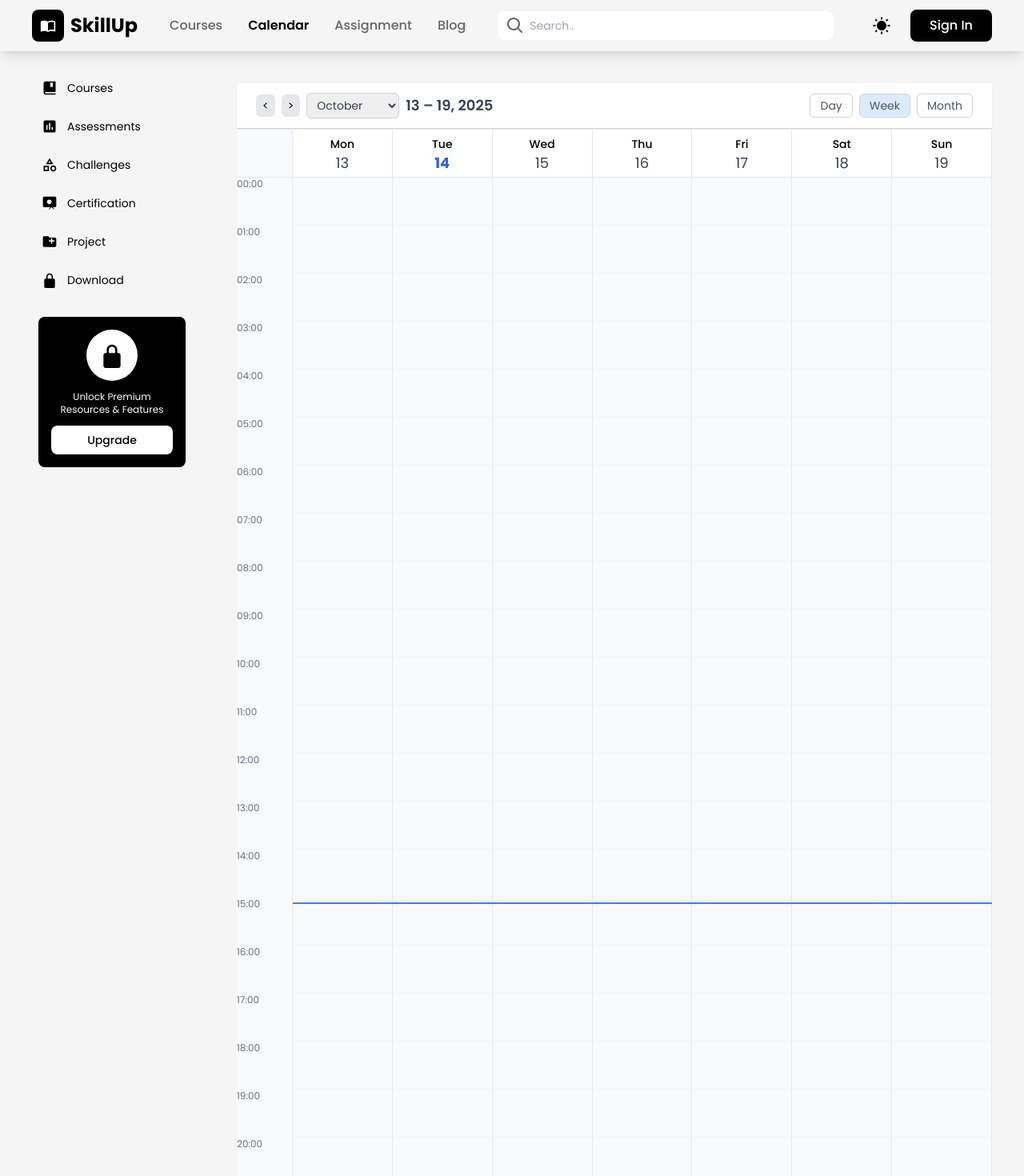
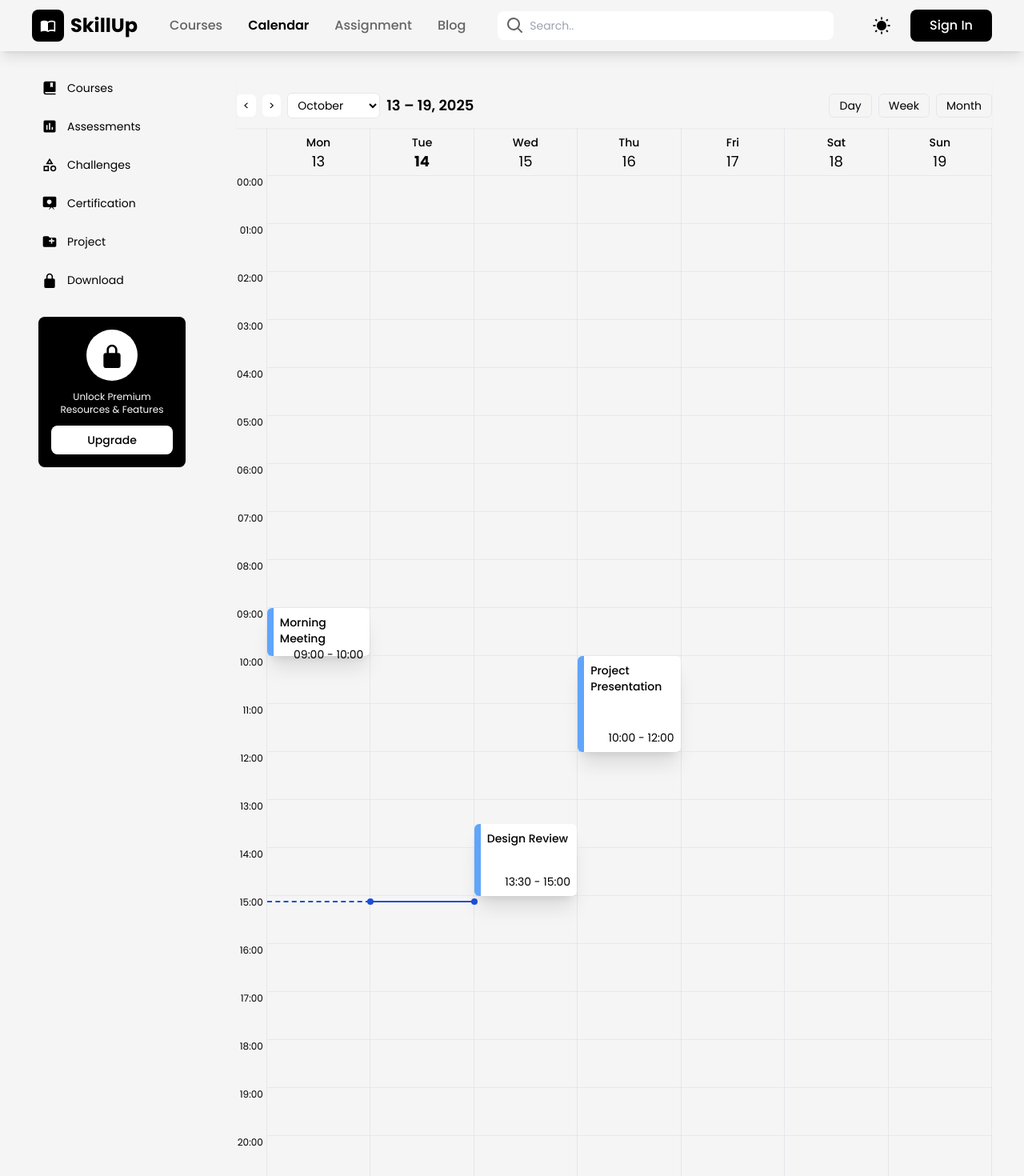
Before and after one commit to DanKRT-Star/client_nit_repo, a React (Vite) app: page /calendar in a window 1280 px wide. Shown: the top 1470 px of the page at 80% size. Built offline with nearby package versions, Linux system fonts and the light colour scheme.

Commit message:
course and calendar pages

```diff
--- a/src/pages/calendarPage.tsx
+++ b/src/pages/calendarPage.tsx
@@ -15,7 +15,7 @@ export default function CalendarPage() {
   };
 
   return (
-    <div className="flex flex-col h-full bg-gray-50">
+    <div className="flex flex-col h-full bg-surface">
       <CalendarHeader
         currentDate={currentDate}
         onNextWeek={handleNextWeek}
@@ -27,6 +27,7 @@ export default function CalendarPage() {
   );
 }
 
+//Calendar head
 interface CalendarHeaderProps {
   currentDate: dayjs.Dayjs;
   onNextWeek: () => void;
@@ -51,17 +52,17 @@ const CalendarHeader: React.FC<CalendarHeaderProps> = ({
   const currentMonth = currentDate.month();
 
   return (
-    <div className="flex justify-between items-center bg-white px-6 py-3 border-b border-gray-300 shadow-sm">
+    <div className="flex justify-between items-center bg-surface py-3 shadow-sm">
       <div className="flex items-center space-x-2">
         <button
           onClick={onPrevWeek}
-          className="px-2 py-1 bg-gray-200 rounded-md hover:bg-gray-300"
+          className="px-2 py-1 bg-background rounded-md hover:bg-component"
         >
           {"<"}
         </button>
         <button
           onClick={onNextWeek}
-          className="px-2 py-1 bg-gray-200 rounded-md hover:bg-gray-300"
+          className="px-2 py-1 bg-background rounded-md hover:bg-component"
         >
           {">"}
         </button>
@@ -70,7 +71,7 @@ const CalendarHeader: React.FC<CalendarHeaderProps> = ({
           <select
             value={currentMonth}
             onChange={(e) => onMonthChange(parseInt(e.target.value))}
-            className="border border-gray-300 rounded-md px-2 py-1 text-gray-700 text-sm focus:outline-none focus:ring-2 focus:ring-blue-400"
+            className="bg-background border rounded-md px-2 py-1 text-sm focus:outline-none"
           >
             {months.map((month, idx) => (
               <option key={month} value={idx}>
@@ -79,18 +80,18 @@ const CalendarHeader: React.FC<CalendarHeaderProps> = ({
             ))}
           </select>
 
-          <h2 className="text-lg font-semibold text-gray-700">{range}</h2>
+          <h2 className="text-lg font-semibold">{range}</h2>
         </div>
       </div>
 
       <div className="space-x-2">
-        <button className="px-3 py-1 rounded-md border border-gray-300 text-gray-600 hover:bg-gray-100">
+        <button className="px-3 py-1 rounded-md border hover:bg-component">
           Day
         </button>
-        <button className="px-3 py-1 rounded-md border border-gray-300 text-gray-600 hover:bg-gray-100 bg-blue-100">
+        <button className="px-3 py-1 rounded-md border hover:bg-component">
           Week
         </button>
-        <button className="px-3 py-1 rounded-md border border-gray-300 text-gray-600 hover:bg-gray-100">
+        <button className="px-3 py-1 rounded-md border hover:bg-component">
           Month
         </button>
       </div>
@@ -98,14 +99,18 @@ const CalendarHeader: React.FC<CalendarHeaderProps> = ({
   );
 };
 
+//Calendar body
 interface CalendarGridProps {
   currentDate: dayjs.Dayjs;
 }
 
 const HEADER_HEIGHT = 60;
 
-interface CalendarGridProps {
-  currentDate: dayjs.Dayjs;
+interface Task {
+  id: number;
+  title: string;
+  startTime: string;
+  endTime: string;
 }
 
 const CalendarGrid: React.FC<CalendarGridProps> = ({ currentDate }) => {
@@ -120,42 +125,135 @@ const CalendarGrid: React.FC<CalendarGridProps> = ({ currentDate }) => {
   const isCurrentWeek = now.isAfter(startOfWeek) && now.isBefore(startOfWeek.add(7, "day"));
   const currentMinutes = now.hour() * 60 + now.minute();
 
+  const tasks: Task[] = [
+    {
+      id: 1,
+      title: "Morning Meeting",
+      startTime: dayjs().startOf("week").add(1, "day").hour(9).minute(0).toISOString(), // Monday 9:00
+      endTime: dayjs().startOf("week").add(1, "day").hour(10).minute(0).toISOString(),
+    },
+    {
+      id: 2,
+      title: "Design Review",
+      startTime: dayjs().startOf("week").add(3, "day").hour(13).minute(30).toISOString(), // Wednesday
+      endTime: dayjs().startOf("week").add(3, "day").hour(15).minute(0).toISOString(),
+    },
+    {
+      id: 3,
+      title: "Project Presentation",
+      startTime: dayjs().startOf("week").add(4, "day").hour(10).minute(0).toISOString(), // Thursday
+      endTime: dayjs().startOf("week").add(4, "day").hour(12).minute(0).toISOString(),
+    },
+  ];
+
   return (
-    <div className="flex flex-1 overflow-auto border-t border-gray-200" style={{ minHeight: 0 }}>
-      <div className="w-[70px] flex-shrink-0 border-r border-gray-200 bg-gray-50 text-xs text-gray-500">
-        <div style={{ height: HEADER_HEIGHT }} className="border-b border-gray-200" />
+    <div className="flex flex-1">
+      {/*hour column */}
+      <div className="w-fit flex-shrink-0 border-r text-xs">
+        <div style={{ height: HEADER_HEIGHT }} />
         {hours.map((hour) => (
-            <div key={hour} className="h-[60px] pr-2 text-right flex items-start">
+          <div key={hour} className="h-[60px] text-right mr-1">
             {hour}
           </div>
         ))}
       </div>
 
+      {/*Week column */}
       <div className="flex flex-1 relative">
+        {/*Days of week*/}
         {daysOfWeek.map((day) => (
-          <div key={day.toString()} className="flex-1 border-r border-gray-200 relative min-w-0">
+          <div key={day.toString()} className="flex-1 border-r relative min-w-0">
             <div
-              className="sticky top-0 z-10 bg-white border-b border-gray-200 text-center py-2"
+              className="border-b text-center py-2"
               style={{ height: HEADER_HEIGHT }}
             >
               <div className="font-medium text-sm">{day.format("ddd")}</div>
-              <div className={`text-lg ${day.isSame(now, "day") ? "text-blue-600 font-bold" : "text-gray-700"}`}>
+              <div className={`text-lg ${day.isSame(now, "day") ? "font-bold" : ""}`}>
                 {day.format("D")}
               </div>
             </div>
 
+            {/* hour frame */}
             {hours.map((_, i) => (
-              <div key={i} className="h-[60px] border-b border-gray-100 hover:bg-blue-50 transition" />
+              <div key={i} className="h-[60px] border-b hover:bg-component" />
             ))}
+
+            {/* Task on table*/}
+            {tasks
+              .filter((task) => dayjs(task.startTime).isSame(day, "day"))
+              .map((task) => {
+                const start = dayjs(task.startTime);
+                const end = dayjs(task.endTime);
+                const top = HEADER_HEIGHT + start.hour() * 60 + start.minute();
+                const height = end.diff(start, "minute");
+
+                return (
+                  <div
+                    key={task.id}
+                    className="absolute left-0 right-0 border-l-8 bg-background border-blue-400 rounded-md p-2 shadow-xl hover:shadow-2xl flex flex-col"
+                    style={{
+                      top: `${top}px`,
+                      height: `${height}px`,
+                    }}
+                  >
+                    <div className="font-medium">{task.title}</div>
+                    <div className="flex-1 flex items-end justify-end">
+                      {start.format("HH:mm")} - {end.format("HH:mm")}
+                    </div>
+                  </div>
+                );
+              })}
           </div>
         ))}
 
-        {isCurrentWeek && (
+        {/*Timeline*/}
+        {isCurrentWeek && (() => {
+          const currentDayIndex = now.isoWeekday() - 1;
+          const columnWidth = 100 / 7;
+          const pastRightPercent = 100 - currentDayIndex * columnWidth;
+          const todayLeftPercent = currentDayIndex * columnWidth;
+          const todayRightPercent = 100 - (currentDayIndex + 1) * columnWidth;
+          const topPos = HEADER_HEIGHT + currentMinutes;
+
+          return (
+            <>
+              {/* Nét đứt (ngày cũ) */}
               <div
-            className="absolute left-0 right-0 h-[2px] bg-blue-500"
-            style={{ top: `${HEADER_HEIGHT + currentMinutes}px` }}
+                className="absolute border-t-2 border-blue-700 border-dashed"
+                style={{
+                  top: `${topPos}px`,
+                  left: 0,
+                  right: `${pastRightPercent}%`,
+                }}
               />
-        )}
+
+              {/* Nét liền (ngày hiện tại) */}
+              <div
+                className="absolute border-t-2 border-blue-700"
+                style={{
+                  top: `${topPos}px`,
+                  left: `${todayLeftPercent}%`,
+                  right: `${todayRightPercent}%`,
+                }}
+              />
+
+              <div
+                className="absolute bg-blue-700 w-2 h-2 rounded-full"
+                style={{
+                  top: `${topPos - 3}px`,
+                  left: `calc(${todayLeftPercent}% - 4px)`,
+                }}
+              />
+              <div
+                className="absolute bg-blue-700 w-2 h-2 rounded-full"
+                style={{
+                  top: `${topPos - 3}px`,
+                  right: `calc(${todayRightPercent}% - 4px)`,
+                }}
+              />
+            </>
+          );
+        })()}
       </div>
     </div>
   );
--- a/src/pages/coursePage.tsx
+++ b/src/pages/coursePage.tsx
@@ -219,6 +219,10 @@ function EnrolledCourses() {
   )
 }
 
+import { PiUsersThreeFill } from "react-icons/pi";
+import { MdPlayLesson } from "react-icons/md";
+import { IoEnter } from "react-icons/io5";
+
 {/* === Available Courses === */}
 function AvailableCourses() {
   const availableCourses = [
@@ -273,7 +277,7 @@ function AvailableCourses() {
     <div>
       <h2 className="text-2xl font-bold mb-2.5">Available Courses</h2>
 
-      <div className="grid grid-cols-1 lg:grid-cols-4 gap-5">
+      <div className="grid grid-cols-1 lg:grid-cols-3 gap-5">
         {availableCourses.map((course) => {
           return (
             <div key={course.id} className="rounded-md bg-background overflow-hidden shadow-md hover:shadow-xl">
@@ -283,12 +287,25 @@ function AvailableCourses() {
                 className="w-full aspect-video"
               />
               <article className="px-4 py-3 space-y-1">
-                <h3 className="font-semibold ">{course.title}</h3>
-                <p>👨‍🏫 {course.instructor}</p>
-                <p>📘 Lessons: {course.lessons}</p>
-                <p>
-                  👥 {course.currentStudents}/{course.maxStudents} Students
-                </p>
+                <h3 className="font-semibold truncate">{course.title}</h3>
+                <p className="text-secondary">{course.instructor}</p>
+
+                <div className="flex items-center justify-between">
+                  <p className="flex items-center">
+                    <MdPlayLesson className="w-6 h-6 mr-1"/>
+                    {course.lessons}
+                  </p>
+
+                  <p className="flex items-center">
+                    <PiUsersThreeFill className="w-6 h-6 mr-1"/>
+                    {course.currentStudents}/{course.maxStudents}
+                  </p>
+
+                  <button className="px-4 py-2 rounded-md bg-primary text-primary flex items-center">
+                    Enroll
+                    <IoEnter className="w-6 h-6 ml-1"/>
+                  </button>
+                </div>
               </article>
             </div>
           );
```
Lines whose indentation alone changed are shown as unchanged.
